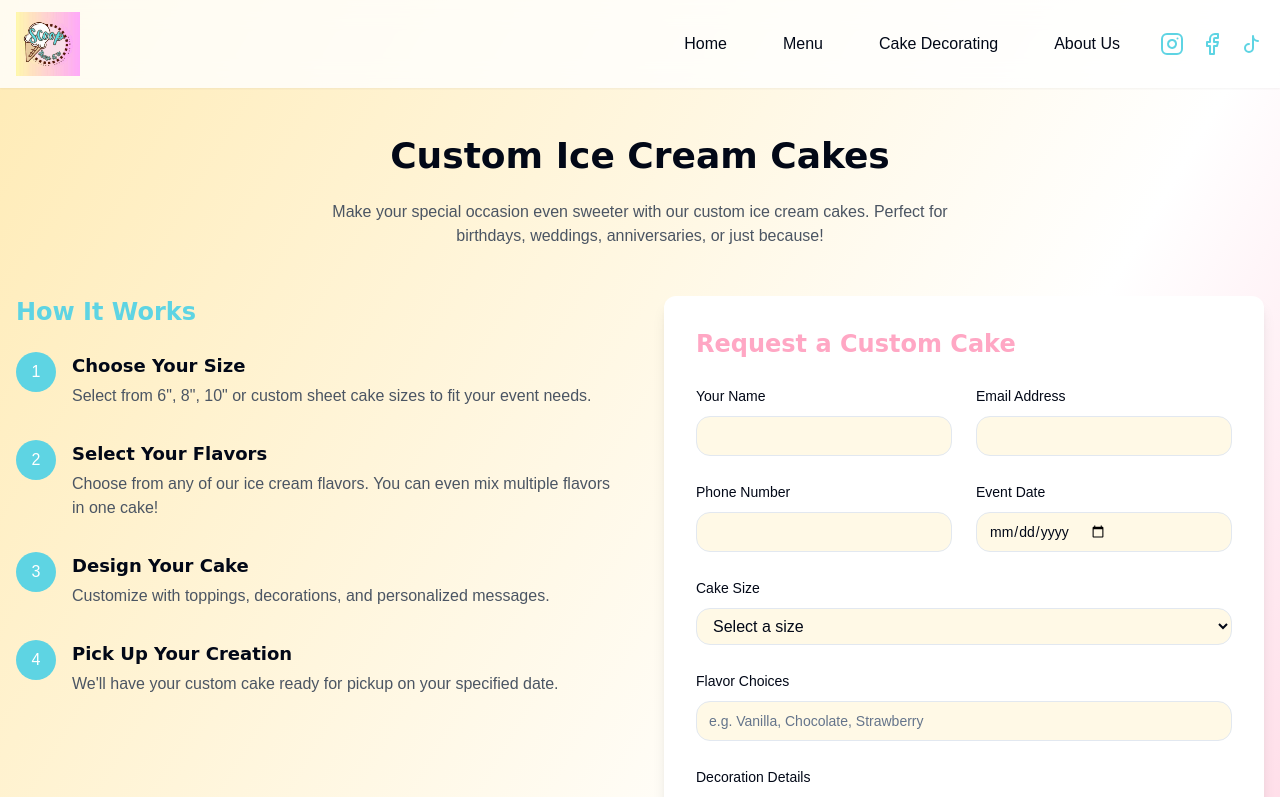
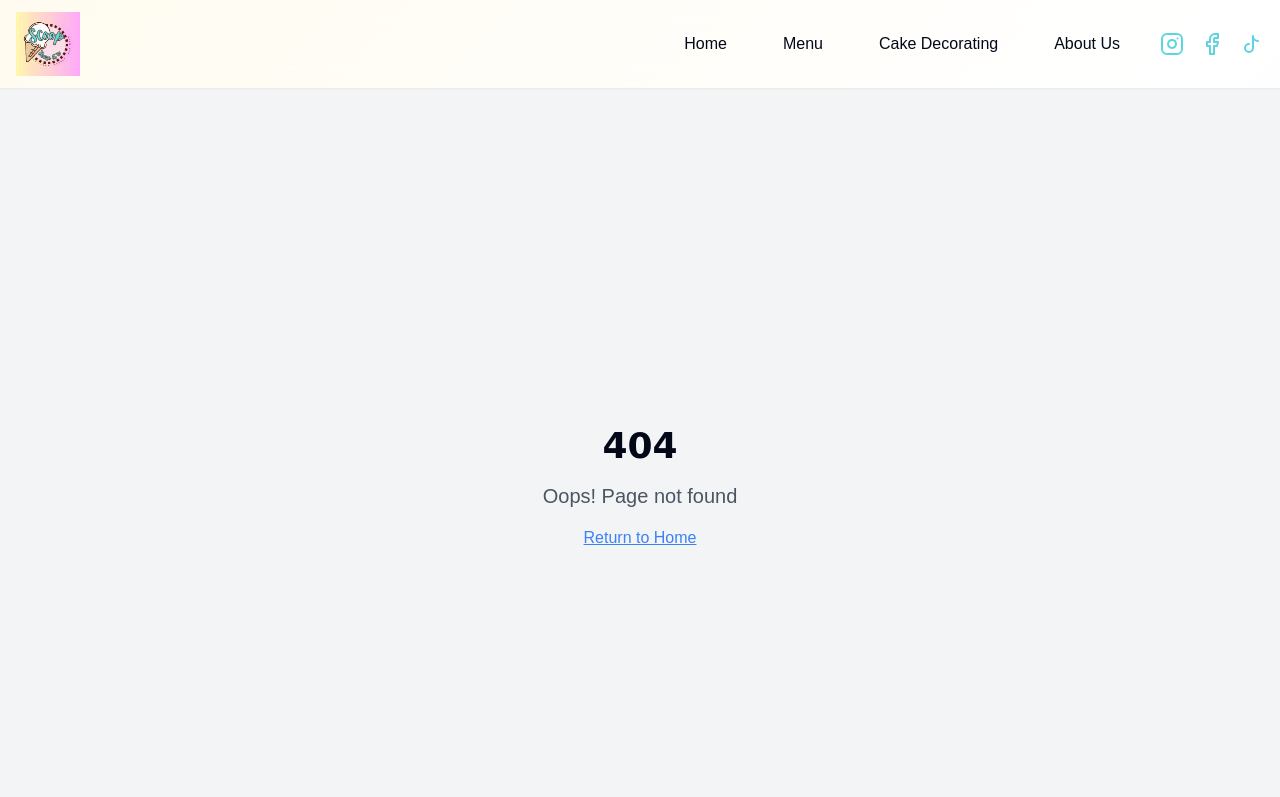
Before and after one commit to mwhite166/scoop-there-it-is-, a React (Vite) app: page /cake-decorating in a window 1280 px wide. Shown: the top 797 px of the page. Built offline with nearby package versions, Linux system fonts and the light colour scheme.

Commit message:
Comment out Cake Decorating section
Comment out the CakeDecorating component and its related imports in App.tsx, but keep the code for future implementation.

```diff
--- a/src/App.tsx
+++ b/src/App.tsx
@@ -6,7 +6,7 @@ import { QueryClient, QueryClientProvider } from "@tanstack/react-query";
 import { BrowserRouter, Routes, Route } from "react-router-dom";
 import Index from "./pages/Index";
 import Menu from "./pages/Menu";
-import CakeDecorating from "./pages/CakeDecorating";
+// import CakeDecorating from "./pages/CakeDecorating";
 import AboutUs from "./pages/AboutUs";
 import NotFound from "./pages/NotFound";
 import Navbar from "./components/Layout/Navbar";
@@ -27,7 +27,7 @@ const App = () => (
             <Routes>
               <Route path="/" element={<Index />} />
               <Route path="/menu" element={<Menu />} />
-              <Route path="/cake-decorating" element={<CakeDecorating />} />
+              {/* <Route path="/cake-decorating" element={<CakeDecorating />} /> */}
               <Route path="/about-us" element={<AboutUs />} />
               <Route path="*" element={<NotFound />} />
             </Routes>
```
